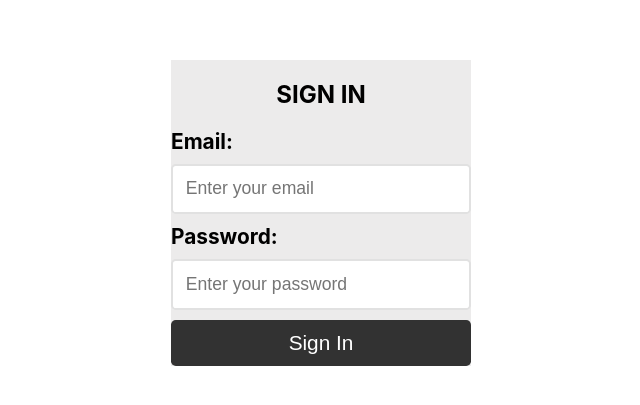
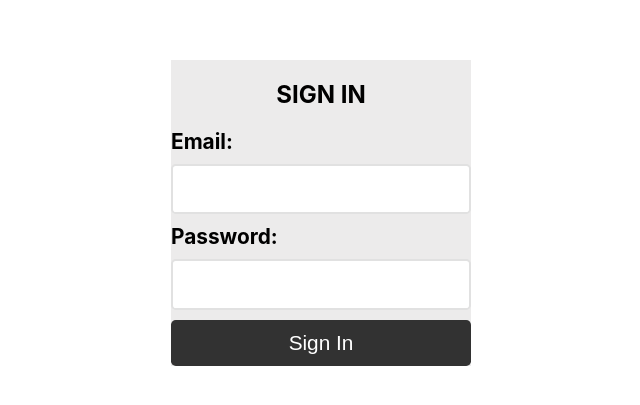
Before and after one commit to bhr94/hackathon-project, a React (Create React App) app in the folder client/: page / in a window 1280 px wide. Shown: the part 147-552 px from the top of the page, without its empty margins (319-959 px from the left). Built offline with nearby package versions, Linux system fonts and the light colour scheme.

Commit message:
modified state data

```diff
--- a/client/src/components/Signin.js
+++ b/client/src/components/Signin.js
@@ -1,13 +1,17 @@
 import React from "react";
 import axios from "axios";
+import Profile from "./Profile";
+
 const main_url = "http://localhost:5000";
 
 class Signin extends React.Component {
   state = {
+    data: {},
     email: "",
     password: "",
-    signedIn:false
+    signedIn:false,
   };
+
 
   updateEmail = (e) => {
     this.setState({ email: e.target.value });
@@ -16,7 +20,7 @@ class Signin extends React.Component {
     this.setState({ password: e.target.value });
   };
   handleClick = () => {
-     if(this.state.emain && this.state.password) {
+     if(this.state.email && this.state.password) {
          axios.post(main_url + "/signin")
          .then(response =>{
              console.log(response);
@@ -35,6 +39,7 @@ class Signin extends React.Component {
 
   render() {
     return (
+      (!this.state.signedIn)?
         <form className="signin-form">
           <h2 className="signin-form__title">SIGN IN</h2>
 
@@ -45,7 +50,7 @@ class Signin extends React.Component {
             onChange={this.updateEmail}
             value={this.state.email}
             className="form__name-input"
-          placeholder="Enter your email"
+            defaultValue="Enter your email"
           />
 
           <label className="form__label-password">Password:</label>
@@ -55,7 +60,7 @@ class Signin extends React.Component {
             onChange={this.updatePassword}
             value={this.state.password}
             className="form__password-input"
-          placeholder="Enter your password"
+            defaultValue="Enter your password"
           />
 
           <button
@@ -66,7 +71,11 @@ class Signin extends React.Component {
             Sign In
           </button>
         </form>
-    );
+        :
+        <Profile data={this.state.data} />
+
+        )
+
   }
 }
 
```
Lines whose indentation alone changed are shown as unchanged.
